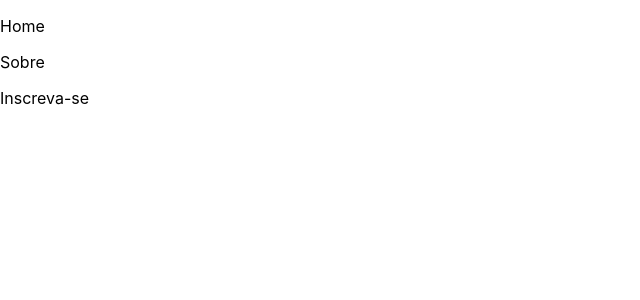
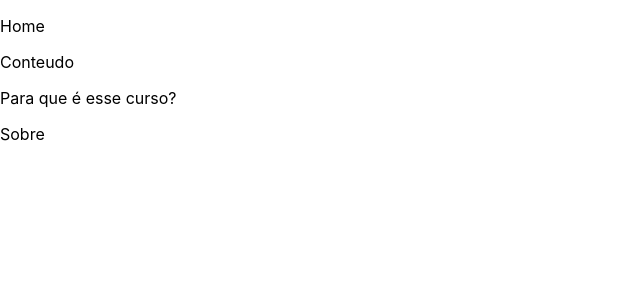
Before and after one commit to daniel-s-souza/Rbraga_landing_page, a React (Create React App) app: page / in a window 1280 px wide. Shown: the top 300 px of the page, without its empty margins (0-640 px from the left). Built offline with nearby package versions, Linux system fonts and the light colour scheme.

Commit message:
feat: implementa organização de pastas e estrutura de desenvolvimento

```diff
--- a/src/components/Header/index.js
+++ b/src/components/Header/index.js
@@ -5,8 +5,9 @@ export default class index extends Component {
     return (
       <div>
         <a><p>Home</p></a>
+        <a><p>Conteudo</p></a>
+        <a><p>Para que é esse curso?</p></a>
         <a><p>Sobre</p></a>
-        <a><p>Inscreva-se</p></a>
       </div>
     )
   }
```
Also changed, not shown: src/pages/AboutPage/index.js (added), src/pages/conteudo/index.js (added), src/pages/homepage/index.js (added), src/pages/indicacaoCurso/index.js (added).
